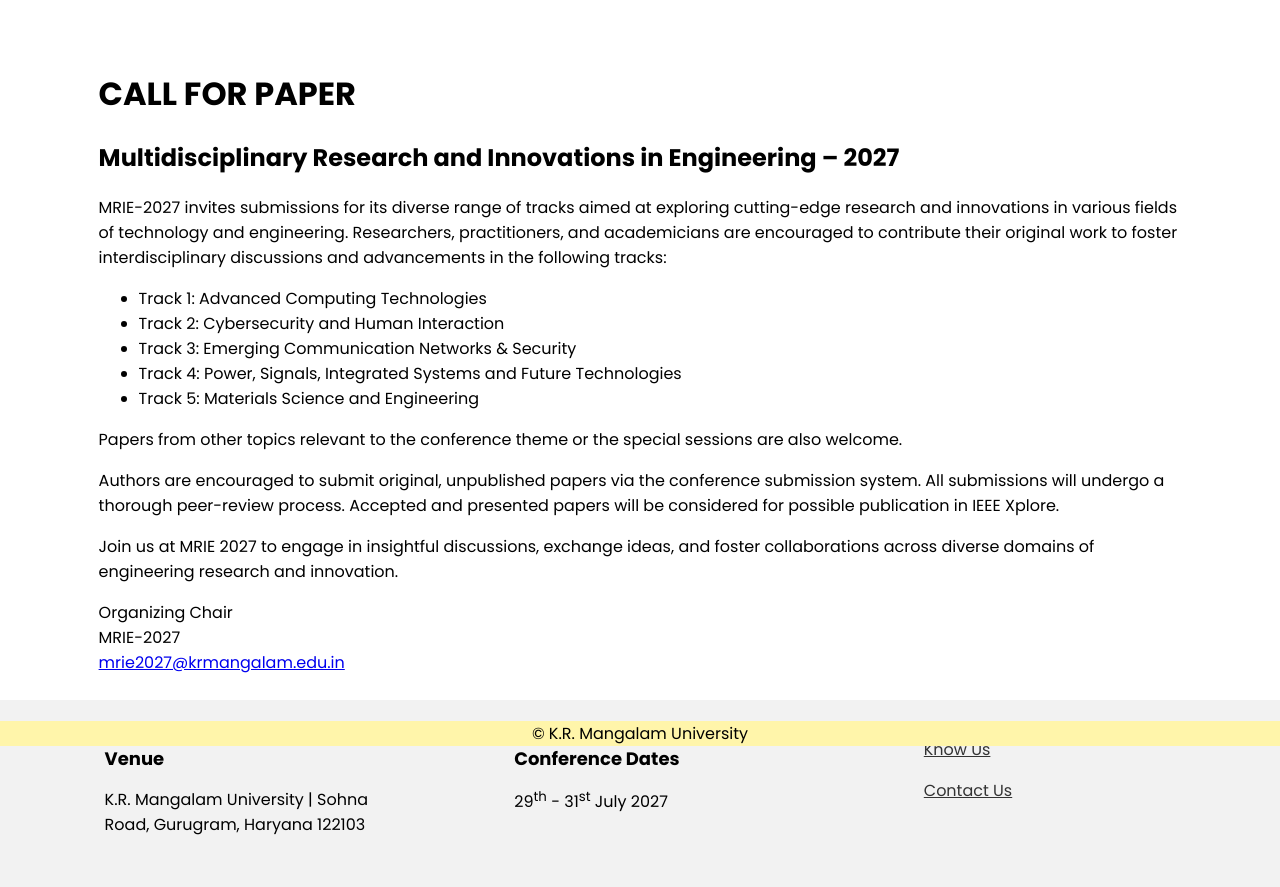
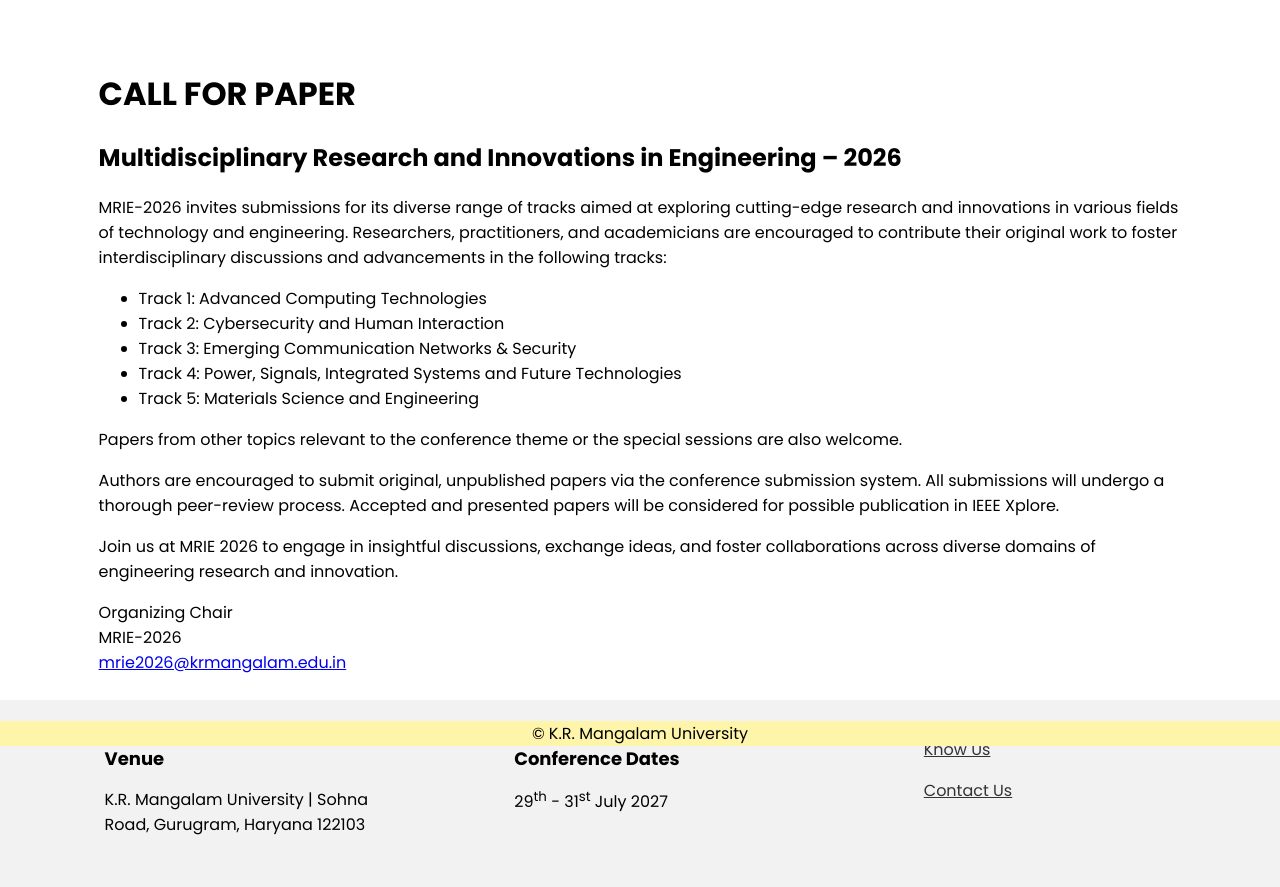
Before and after one commit to owais-ahmadshah/MRIE2026, a Flask app: page /call-for-papers in a window 1280 px wide. Shown: the part 54-941 px from the top of the page. Run offline with Flask 3, Linux system fonts and the light colour scheme.

Commit message:
Update conference year from 2027 to 2026

```diff
--- a/templates/call_for_papers.html
+++ b/templates/call_for_papers.html
@@ -2,9 +2,9 @@
 {% block content %}
 <div class="body-content">
     <h1>CALL FOR PAPER</h1>
-    <h2>Multidisciplinary Research and Innovations in Engineering – 2027</h2>
+    <h2>Multidisciplinary Research and Innovations in Engineering – 2026</h2>
 
-    <p>MRIE-2027 invites submissions for its diverse range of tracks aimed at exploring cutting-edge research and
+    <p>MRIE-2026 invites submissions for its diverse range of tracks aimed at exploring cutting-edge research and
         innovations in various fields of technology and engineering. Researchers, practitioners, and academicians are
         encouraged to contribute their original work to foster interdisciplinary discussions and advancements in the
         following tracks:</p>
@@ -22,12 +22,12 @@
     <p>Authors are encouraged to submit original, unpublished papers via the conference submission system. All
         submissions will undergo a thorough peer-review process. Accepted and presented papers will be considered for possible publication in IEEE Xplore.</p>
 
-    <p>Join us at MRIE 2027 to engage in insightful discussions, exchange ideas, and foster collaborations across
+    <p>Join us at MRIE 2026 to engage in insightful discussions, exchange ideas, and foster collaborations across
         diverse domains of engineering research and innovation.</p>
 
     <p>Organizing Chair<br>
-        MRIE-2027<br>
-        <a href="mailto:mrie2027@krmangalam.edu.in">mrie2027@krmangalam.edu.in</a>
+        MRIE-2026<br>
+        <a href="mailto:mrie2026@krmangalam.edu.in">mrie2026@krmangalam.edu.in</a>
     </p>
 
 </div>
```
